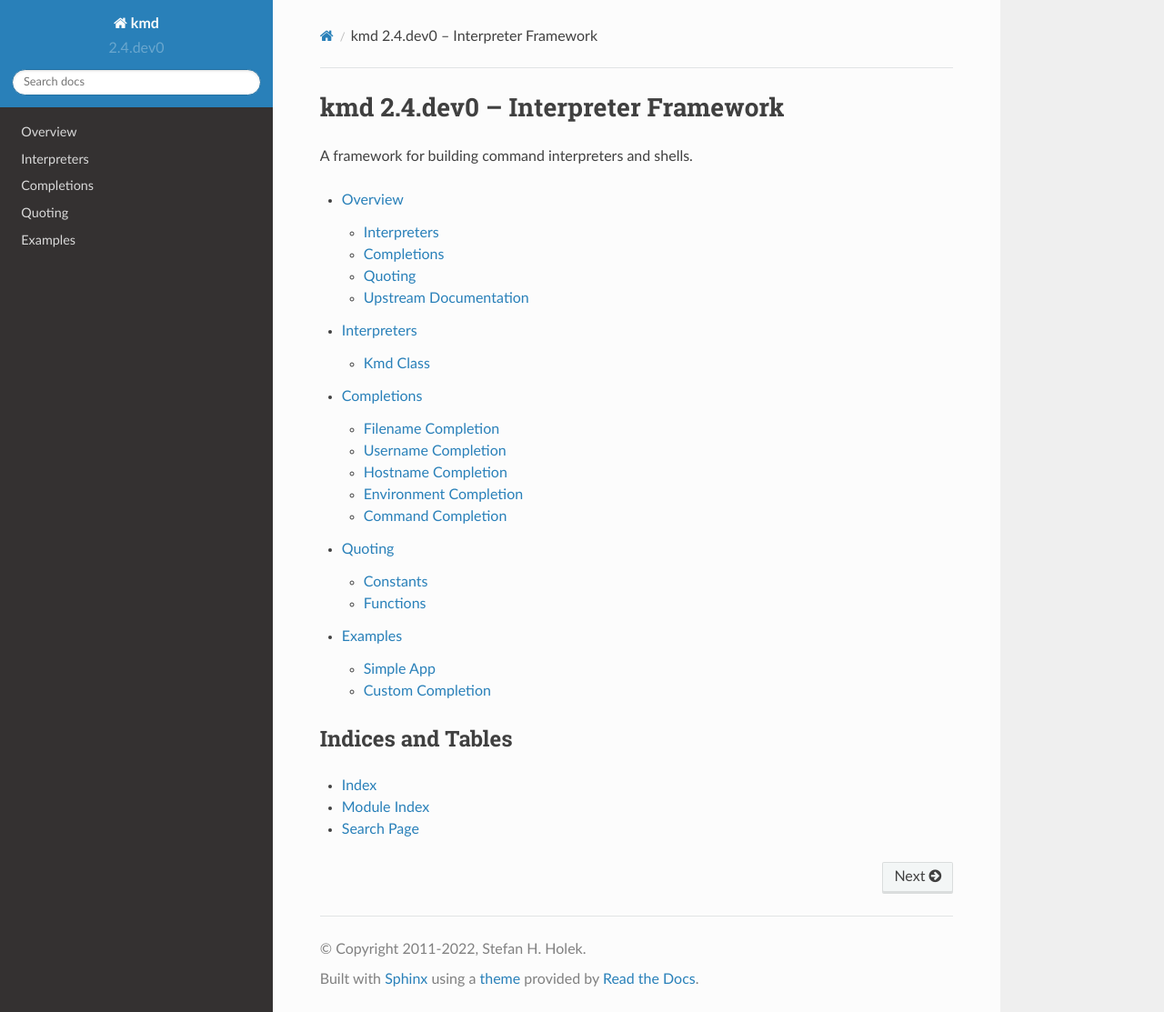
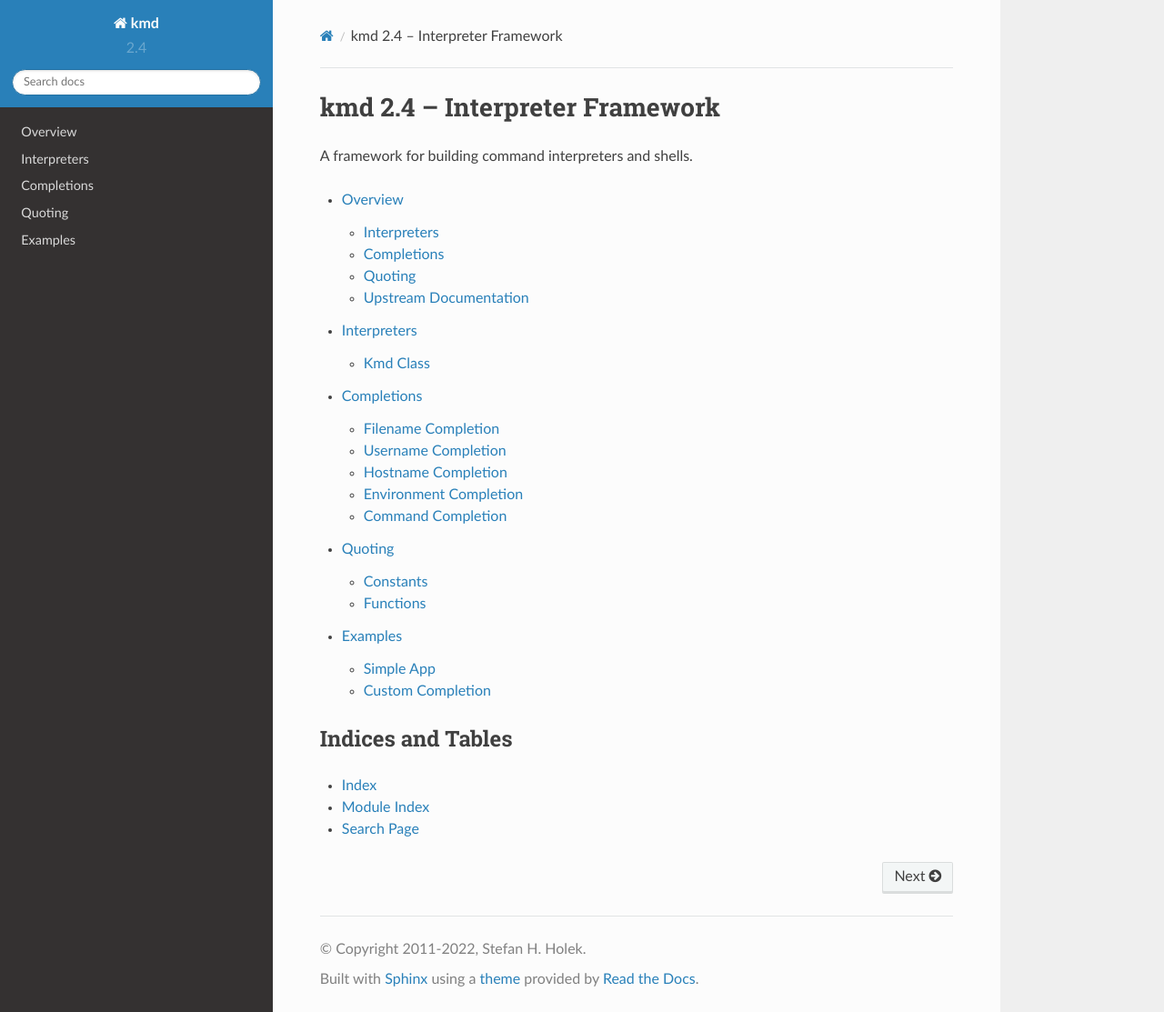
Before and after one commit to stefanholek/kmd, a Sphinx documentation site: the page built from docs/index.rst, in a window 1280 px wide and 1113 px high. Shown: the whole window at 91% size. Built offline with Sphinx 7.4.7 and the Read the Docs theme 2.0.0, drawn with Linux system fonts in a browser that asks for light colours.

Commit message:
Prepare kmd 2.4.

```diff
--- a/CHANGES.rst
+++ b/CHANGES.rst
@@ -1,7 +1,7 @@
 Changelog
 =========
 
-2.4 - Unreleased
+2.4 - 2022-11-17
 ----------------
 
 - Upgrade to rl 3.1.
--- a/docs/conf.py
+++ b/docs/conf.py
@@ -48,9 +48,9 @@ copyright = u'2011-%s, Stefan H. Holek' % time.strftime('%Y')
 # built documents.
 #
 # The full version, including alpha/beta/rc tags.
-release = '2.4.dev0'
+release = '2.4'
 # The short X.Y version.
-version = '2.4.dev0'
+version = '2.4'
 
 # The language for content autogenerated by Sphinx. Refer to documentation
 # for a list of supported languages.
```
